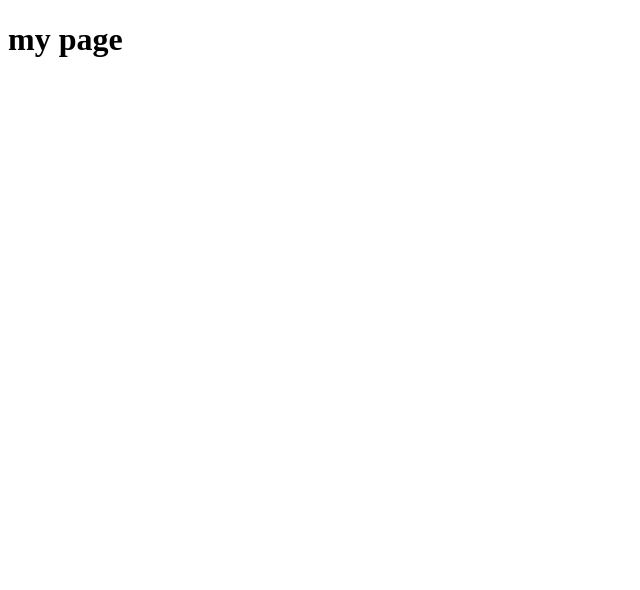
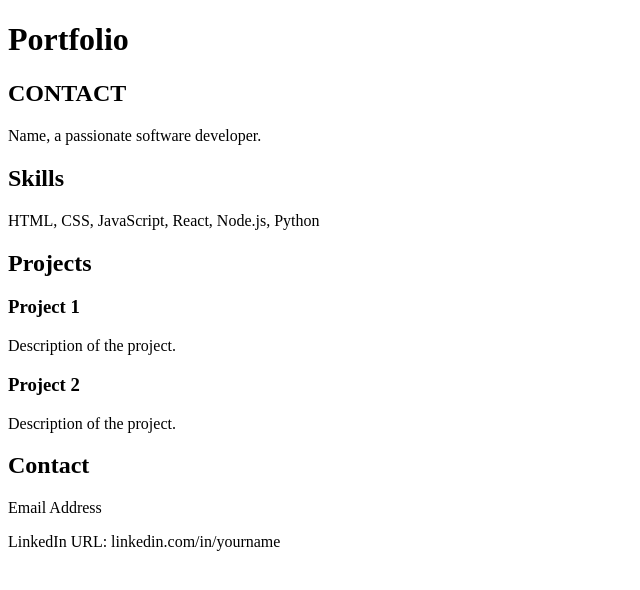
Before and after one commit to Samuel-Mandefro/My-Website, a plain HTML site: page index.html in a window 1280 px wide. Shown: the whole page, without its empty margins (0-640 px from the left). Drawn offline with Linux system fonts and the light colour scheme.

Commit message:
Update index.html

```diff
--- a/index.html
+++ b/index.html
@@ -3,12 +3,37 @@
 <head>
     <meta charset="UTF-8">
     <meta name="viewport" content="width=device-width, initial-scale=1.0">
-    <title>Document</title>
+    <title>My Portfolio</title>
 </head>
 <body>
-    <h1>my page
-
-    </h1>
-
+    <header>
+        <h1>Portfolio</h1>
+    </header>
+    <section id="about">
+        <h2>CONTACT</h2>
+        <p> Name, a passionate software developer.</p>
+    </section>
+    <section id="skills">
+        <h2>Skills</h2>
+        <p>HTML, CSS, JavaScript, React, Node.js, Python</p>
+    </section>
+    <section id="projects">
+        <h2>Projects</h2>
+        <div>
+            <div>
+                <h3>Project 1</h3>
+                <p>Description of the project.</p>
+            </div>
+            <div>
+                <h3>Project 2</h3>
+                <p>Description of the project.</p>
+            </div>
+        </div>
+    </section>
+    <section id="contact">
+        <h2>Contact</h2>
+        <p>Email Address</p>
+        <p>LinkedIn URL: linkedin.com/in/yourname</p>
+    </section>
 </body>
 </html>
```
